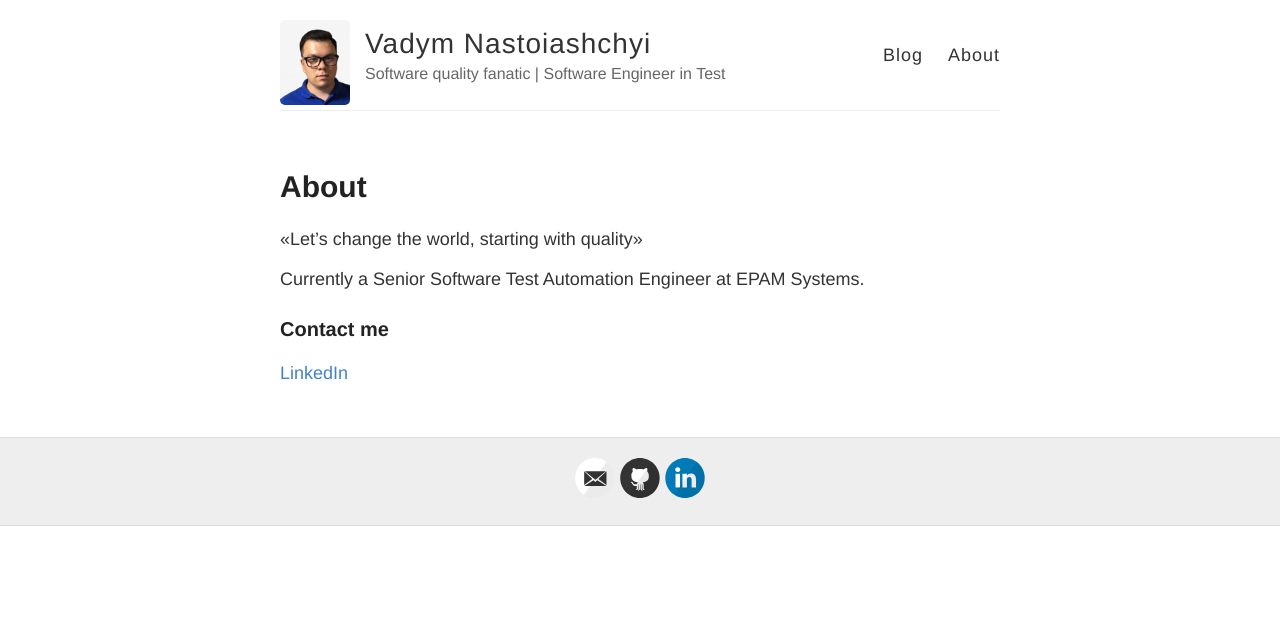
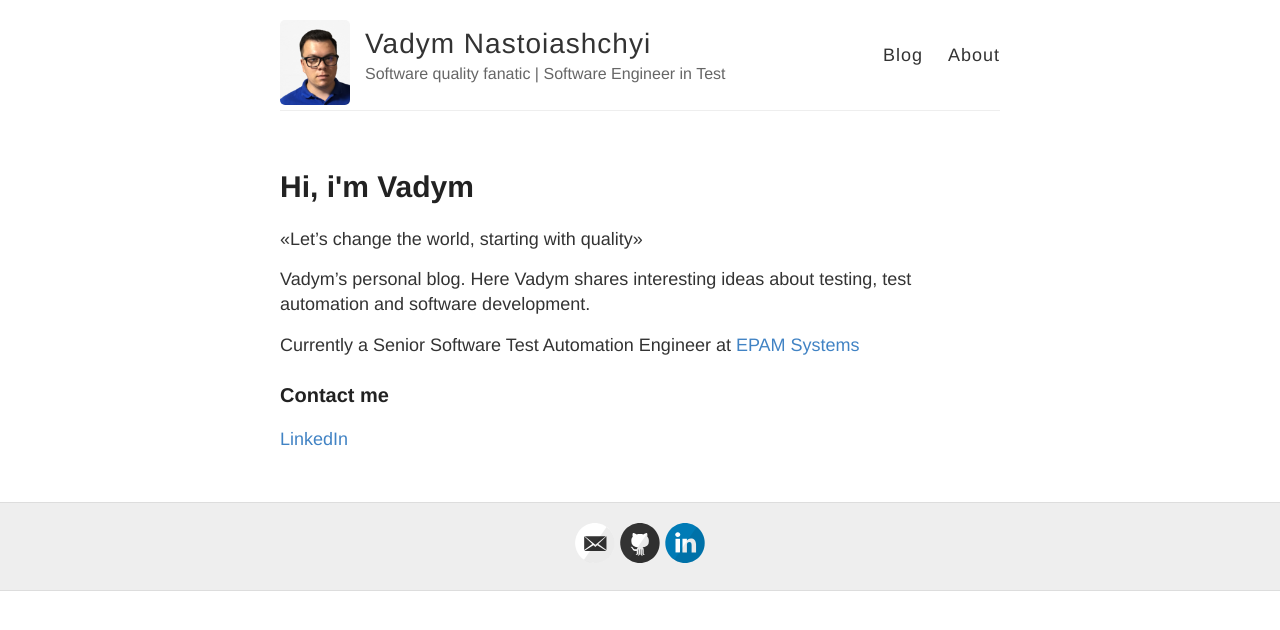
Before and after one commit to VadimNastoyashchy/vadimnastoyashchy.github.io, a Jekyll site: the page built from about.md, in a window 1280 px wide. Shown: the top 630 px of the page. Built offline with Jekyll 4.4.1, drawn with Linux system fonts in a browser that asks for light colours.

Commit message:
Update about me

```diff
--- a/about.md
+++ b/about.md
@@ -1,12 +1,16 @@
 ---
 layout: page
-title: About
+title: Hi, i'm Vadym
 permalink: /about/
 ---
 
 «Let's change the world, starting with quality»
 
-Currently a Senior Software Test Automation Engineer at EPAM Systems.
+Vadym's personal blog.
+Here Vadym shares interesting ideas about testing, test automation and software development.
+
+Currently a Senior Software Test Automation Engineer at [EPAM Systems](https://www.epam.com/)
+
 
 ### Contact me
 
```
